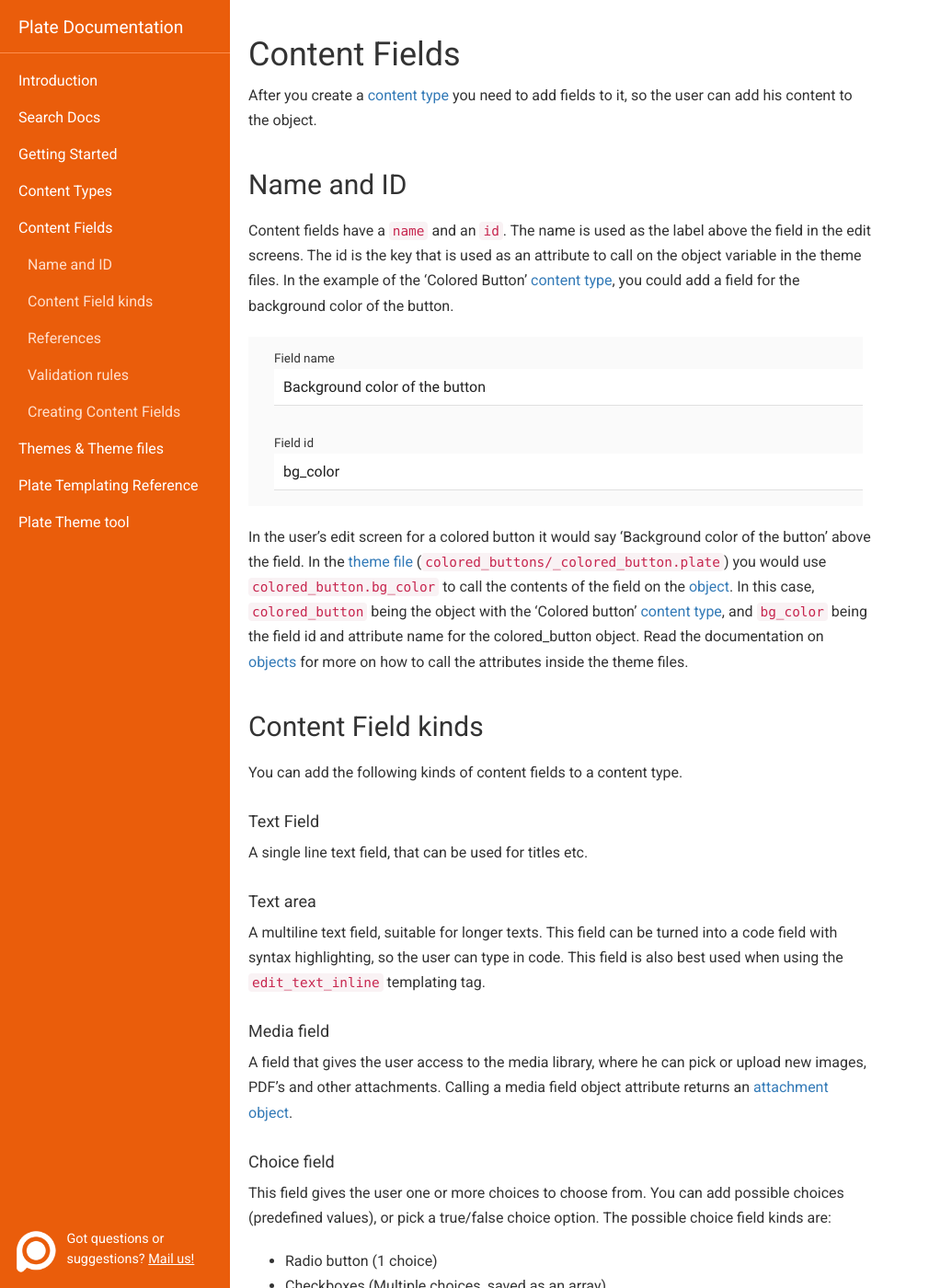
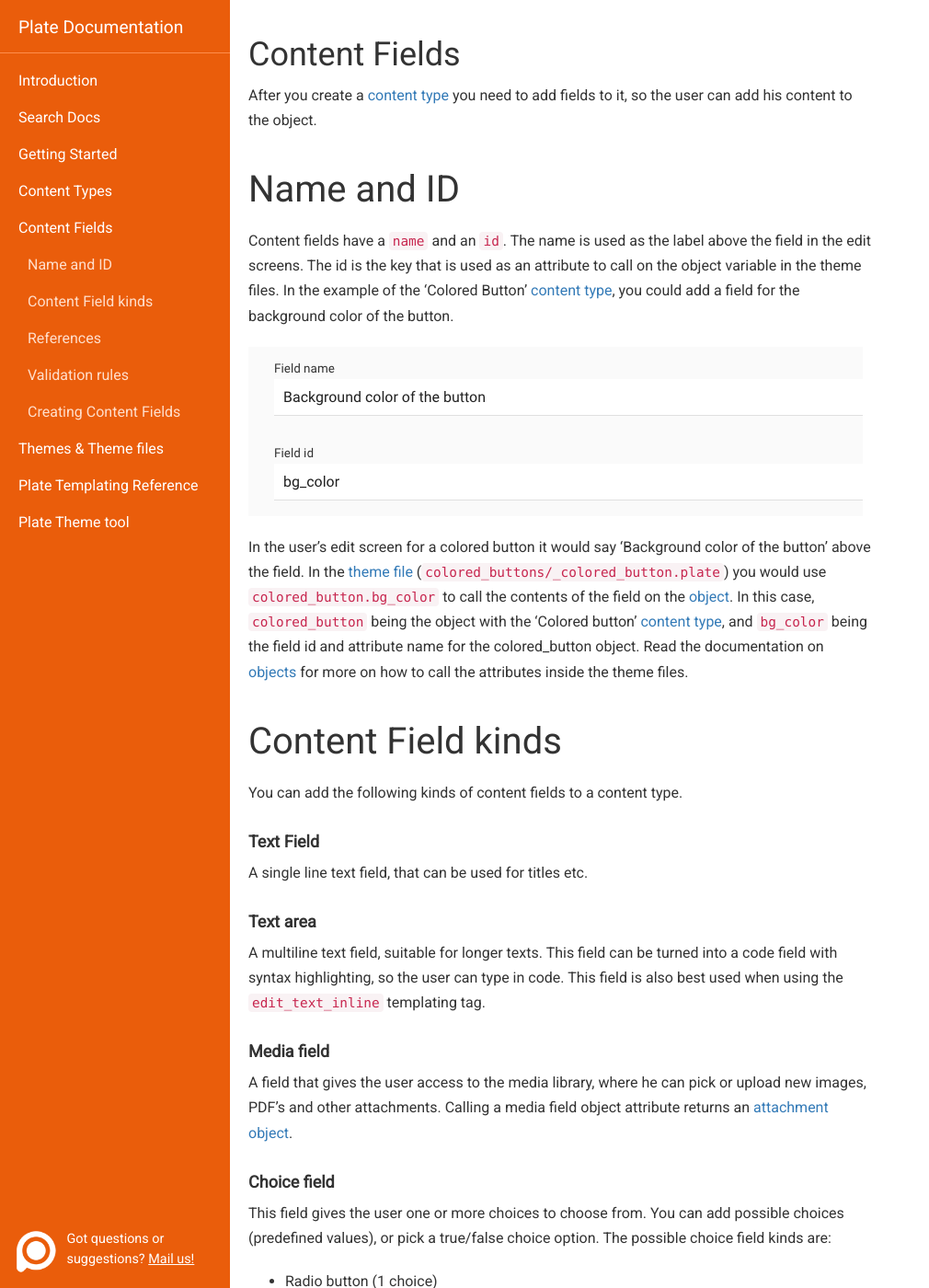
Before and after one commit to platehub/platehub.github.io, a Jekyll site: the page built from docs/content-fields.md, in a window 1280 px wide and 1400 px high. Shown: the whole window at 92% size, without its empty margins (0-1010 px from the left). Built offline with Jekyll 4.4.1, drawn with Linux system fonts in a browser that asks for light colours; nearby versions of some CDN libraries.

Commit message:
Font size

```diff
--- a/assets/css/style.css
+++ b/assets/css/style.css
@@ -14,15 +14,19 @@ p.no-margin{
 .h2, h2{
   margin-top: 40px;
   margin-bottom: 20px;
+  font-size: 40px;
 }
 
 
 .h4, h4{
   margin-top: 30px;
+  font-size: 18px;
+  font-weight: bold;
 }
 
 .h3, h3{
   margin-top: 30px;
+  font-size: 25px;
 }
 
 /*div.highlight{
```
